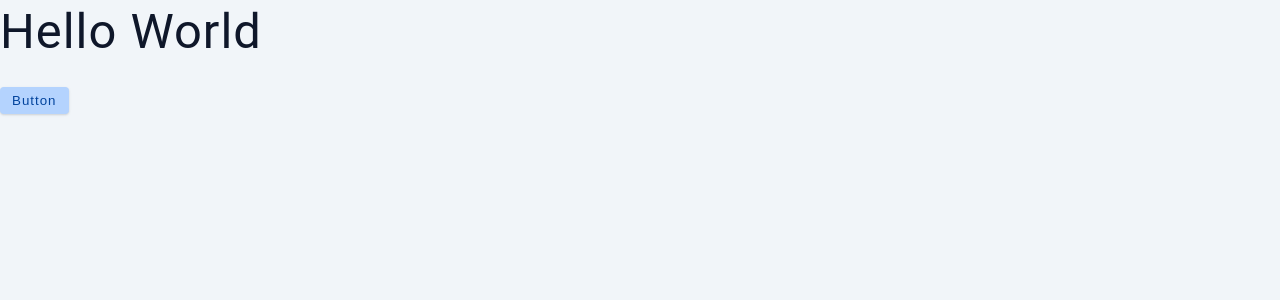
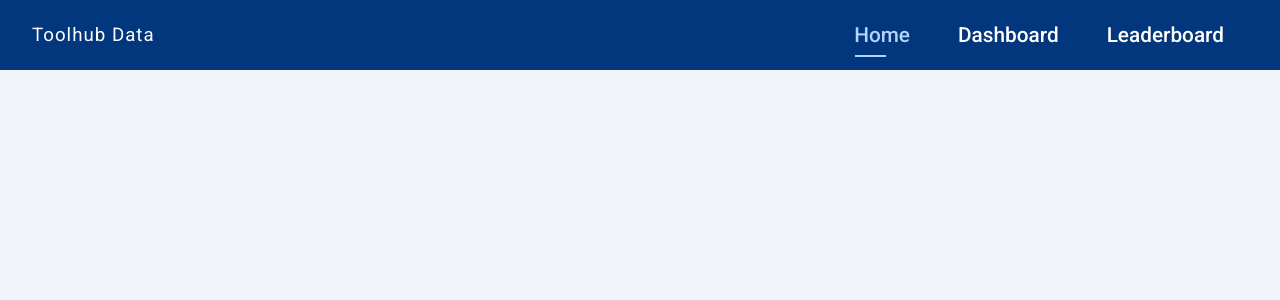
Before and after one commit to Naggayi-Daphne-Pearl/sophieWork, a React (Create React App) app: page / in a window 1280 px wide. Shown: the top 300 px of the page. Built offline with nearby package versions, Linux system fonts and the light colour scheme.

Commit message:
feature(Navbar) : add complete Navbar

```diff
--- a/package.json
+++ b/package.json
@@ -6,8 +6,10 @@
     "@testing-library/jest-dom": "^5.16.5",
     "@testing-library/react": "^13.4.0",
     "@testing-library/user-event": "^13.5.0",
+    "bootstrap": "^5.0.1",
     "react": "^18.2.0",
     "react-dom": "^18.2.0",
+    "react-icons": "^4.6.0",
     "react-scripts": "5.0.1",
     "web-vitals": "^2.1.4"
   },
--- a/public/index.html
+++ b/public/index.html
@@ -24,7 +24,8 @@
       work correctly both with client-side routing and a non-root public URL.
       Learn how to configure a non-root public URL by running `npm run build`.
     -->
-    <title>React App</title>
+    <script src="https://kit.fontawesome.com/a2e9d26eed.js" crossorigin="anonymous"></script>
+    <title>Toolhub data</title>
   </head>
   <body>
     <noscript>You need to enable JavaScript to run this app.</noscript>
--- a/src/App.css
+++ b/src/App.css
@@ -1,3 +1,5 @@
+ @import url('https://fonts.googleapis.com/css2?family=Roboto:ital,wght@0,400;0,500;1,300&display=swap');
+
 *,
 ::after,
 ::before {
@@ -66,7 +68,7 @@ html {
 
 body {
   background: var(--backgroundColor);
-  font-family: 'Roboto', 'Helvetica', sans-serif;
+  font-family: 'Roboto', sans-serif;
   font-weight: 400;
   line-height: 1.75;
   color: var(--textColor);
@@ -83,14 +85,13 @@ h3,
 h4,
 h5 {
   margin: 0;
-  margin-bottom: 1.38rem;
   font-weight: 400;
   line-height: 1.3;
   text-transform: capitalize;
   letter-spacing: var(--letterSpacing);
 }
 
-h1 {
+/* h1 {
   margin-top: 0;
   font-size: 3.052rem;
 }
@@ -109,9 +110,9 @@ h4 {
 
 h5 {
   font-size: 1.25rem;
-}
+} */
 
-small,
+ small,
 .text-small {
   font-size: var(--small-text);
 }
@@ -148,10 +149,6 @@ ul {
   background: var(--primary-700);
   box-shadow: var(--shadow-3);
 }
-.button-hipster {
-  color: var(--primary-500);
-  background: var(--primary-200);
-}
 .button-hipster:hover {
   color: var(--white);
   background: var(--black);
--- a/src/App.js
+++ b/src/App.js
@@ -1,10 +1,9 @@
 import './App.css';
-import Navbar from './components/Navbar';
+import Navbar from './components/Nav/Navbar';
 
 function App() {
   return (
-    <div className="App">
-      <h1>Hello world</h1>
+    <div className=".container-xxl">
       <Navbar/>
     </div>
   );
--- /dev/null
+++ b/src/components/Nav/Navbar.css
@@ -0,0 +1,79 @@
+nav{
+ display:flex;
+ height: 70px;
+ align-items: center;
+ justify-content: space-between;
+ background-color: var(--primary-700);
+ padding:1rem 2rem;
+ color:var(--white);
+}
+
+#nav-list{
+display: flex;
+align-items: center;
+justify-content: center;
+}
+
+#nav-list li{
+ padding:0 1.5rem;
+ position:relative;
+}
+
+#nav-list li a{
+ color:var(--white);
+ font-weight: 500;
+ font-size: 1.3rem;
+ transition:0.3s ease-in-out
+}
+
+#nav-list li a:hover,
+#nav-list li a.active{
+ color:var(--primary-200);
+}
+
+#nav-list li a:hover::after,
+#nav-list li a.active::after{
+ content:"";
+ width:30%;
+ height: 2px;
+ background:var(--primary-200);
+ position:absolute;
+ bottom:-4px;
+ left:25px;
+}
+
+#mobile{
+ display:none;
+}
+
+@media only screen and (max-width:700px){
+ #nav-list{
+  display: flex;
+  flex-direction: column;
+  align-items:flex-start;
+  justify-content: flex-start;
+  position:fixed;
+  top:70px;
+  right:-300px;
+  height:100vh;
+  background-color:var(--black);
+  transition: 0.3s ease-in-out;
+  }
+
+  #nav-list.active{
+   right:0;
+  }
+
+  #mobile{
+   display:block;
+  }
+
+  #nav-list li{
+  margin-top: 1rem;
+  }
+
+  #mobile i{
+   cursor:pointer;
+   font-size:1rem;
+  }
+}
--- /dev/null
+++ b/src/components/Nav/Navbar.js
@@ -0,0 +1,36 @@
+import { useState } from "react";
+import "./Navbar.css";
+
+const Navbar = () => {
+  const [state, setState] = useState(false);
+
+  const handleState = () => {
+    setState(!state);
+  };
+
+  return (
+    <nav className=".container-fluid">
+      <h3>Toolhub data</h3>
+      <div>
+        <ul id="nav-list" className={state ? "#nav-list active" : "#nav-list"}>
+          <li>
+            <a className="active" href="/#">
+              Home
+            </a>
+          </li>
+          <li>
+            <a href="/#">Dashboard</a>
+          </li>
+          <li>
+            <a href="/#">Leaderboard</a>
+          </li>
+        </ul>
+      </div>
+      <div id="mobile" onClick={handleState}>
+        <i id="bar" className={state ? "fas fa-times" : "fas fa-bars"}></i>
+      </div>
+    </nav>
+  );
+};
+
+export default Navbar;
--- a/src/components/Navbar.js
+++ /dev/null
@@ -1,9 +0,0 @@
-const Navbar = () => {
-  return (
-    <nav>
-      <button className="button button-hipster">button</button>
-    </nav>
-  );
-};
-
-export default Navbar;
```
Also changed, not shown: src/index.js (+7 -6 lines), 1 other file (tests, documents, lock files or other folders).
